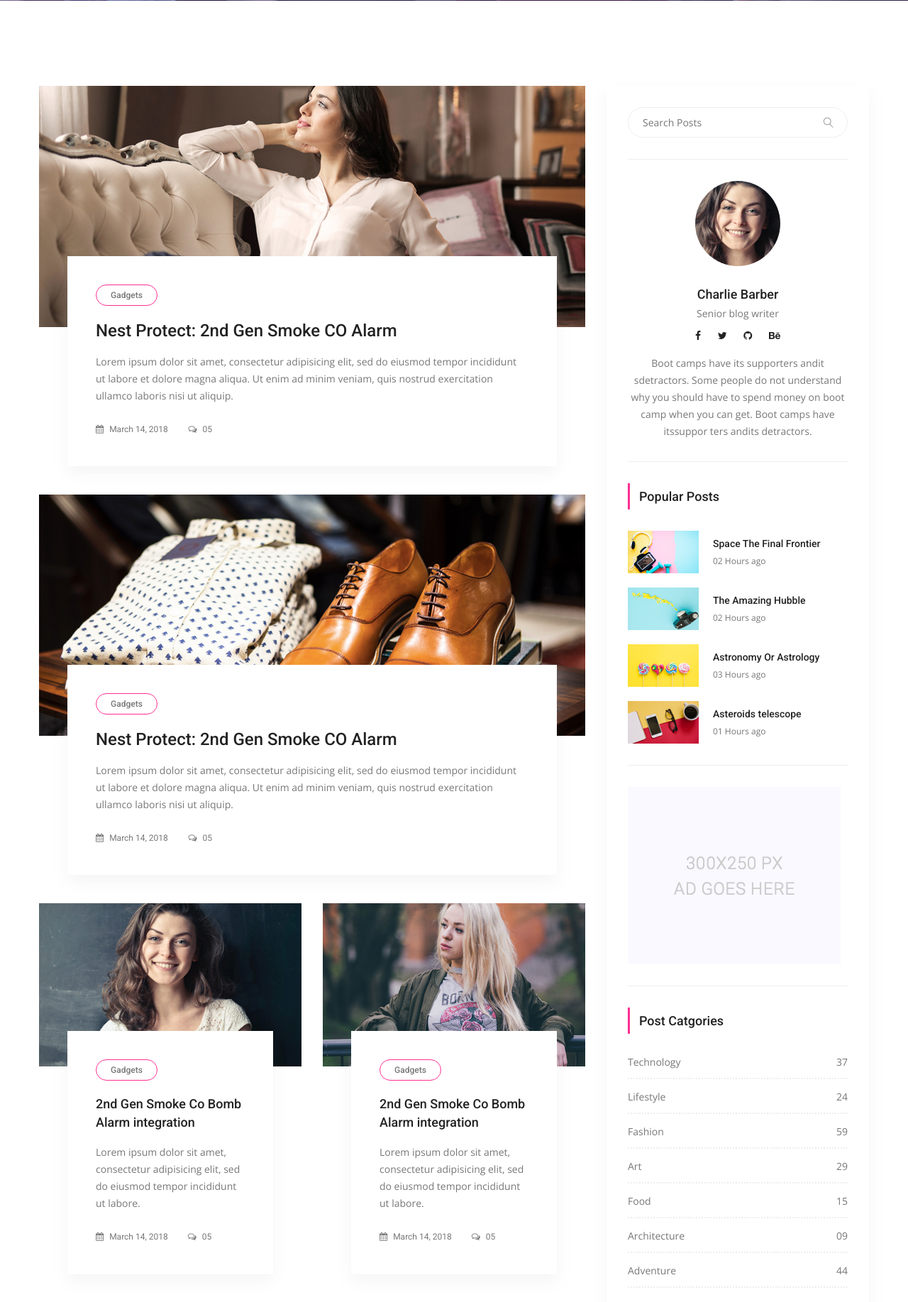
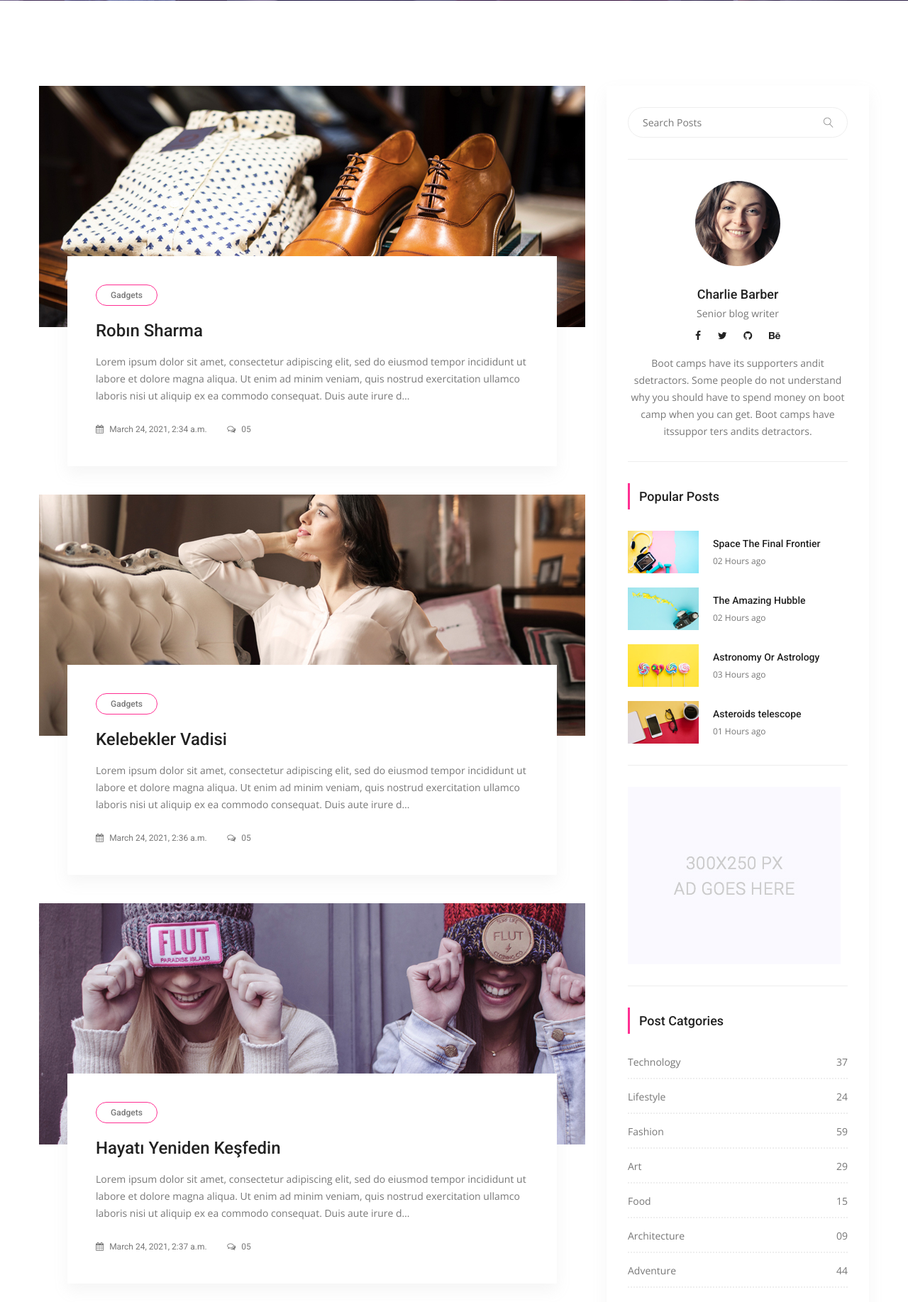
Before and after one commit to ugurhmz/Fantom-Blog-Volkan-Atis, a Django app: page / in a window 1280 px wide. Shown: the part 609-2444 px from the top of the page at 71% size. Run offline with Django 3.2, Linux system fonts and the light colour scheme; data comes from the database, SQL or seed files in the repository; both versions use the stored data as it was after the commit; some libraries are stand-ins or nearby versions.

Commit message:
ListView düzenlendi, db'den postlar çekildi

```diff
--- a/posts/views.py
+++ b/posts/views.py
@@ -1,6 +1,14 @@
 from django.shortcuts import render
 from django.views.generic import ListView, TemplateView
+from .models import Post
 
 
-class IndexView(TemplateView):
+class IndexView(ListView):
     template_name = 'posts/index.html' #templates->posts->index.html
+    model = Post
+    context_object_name = 'posts'  #key ->value gibi düşünebilirsin.
+
+    def get_context_data(self, *, object_list=None, **kwargs):
+        context = super(IndexView,self).get_context_data(**kwargs)
+
+        return context
--- a/templates/posts/index.html
+++ b/templates/posts/index.html
@@ -81,108 +81,27 @@
                 <div class="row">
                     <div class="col-lg-8">
                         <div class="blog_left_sidebar">
+
+                            {% for post in posts %}
                             <article class="blog_style1">
                             	<div class="blog_img">
-                            		<img class="img-fluid" src="{% static "img/home-blog/blog-1.jpg" %}" alt="">
+                            		<img class="img-fluid" src="{{ post.image.url }}" alt="">
                             	</div>
                             	<div class="blog_text">
 									<div class="blog_text_inner">
 										<a class="cat" href="#">Gadgets</a>
-										<a href="single-blog.html"><h4>Nest Protect: 2nd Gen Smoke CO Alarm</h4></a>
-										<p>Lorem ipsum dolor sit amet, consectetur adipisicing elit, sed do eiusmod tempor incididunt ut labore et dolore magna aliqua. Ut enim ad minim veniam, quis nostrud exercitation ullamco laboris nisi ut aliquip.</p>
+										<a href="single-blog.html"><h4>{{ post.title }}</h4></a>
+										<p>{{ post.content | safe | truncatechars_html:250 }}</p>
 										<div class="date">
-											<a href="#"><i class="fa fa-calendar" aria-hidden="true"></i> March 14, 2018</a>
+											<a href="#"><i class="fa fa-calendar" aria-hidden="true"></i> {{ post.publishing_date }}</a>
 											<a href="#"><i class="fa fa-comments-o" aria-hidden="true"></i> 05</a>
 										</div>
 									</div>
                             	</div>
                             </article>
-                            <article class="blog_style1">
-                            	<div class="blog_img">
-                            		<img class="img-fluid" src="{% static "img/home-blog/blog-2.jpg" %}" alt="">
-                            	</div>
-                            	<div class="blog_text">
-									<div class="blog_text_inner">
-										<a class="cat" href="#">Gadgets</a>
-										<a href="single-blog.html"><h4>Nest Protect: 2nd Gen Smoke CO Alarm</h4></a>
-										<p>Lorem ipsum dolor sit amet, consectetur adipisicing elit, sed do eiusmod tempor incididunt ut labore et dolore magna aliqua. Ut enim ad minim veniam, quis nostrud exercitation ullamco laboris nisi ut aliquip.</p>
-										<div class="date">
-											<a href="#"><i class="fa fa-calendar" aria-hidden="true"></i> March 14, 2018</a>
-											<a href="#"><i class="fa fa-comments-o" aria-hidden="true"></i> 05</a>
-										</div>
-									</div>
-								</div>
-                            </article>
-                            <div class="row">
-                            	<div class="col-md-6">
-                            		<article class="blog_style1 small">
-										<div class="blog_img">
-											<img class="img-fluid" src="{% static "img/home-blog/blog-small-1.jpg" %}" alt="">
-										</div>
-										<div class="blog_text">
-											<div class="blog_text_inner">
-												<a class="cat" href="#">Gadgets</a>
-												<a href="single-blog.html"><h4>2nd Gen Smoke Co Bomb Alarm integration</h4></a>
-												<p>Lorem ipsum dolor sit amet, consectetur adipisicing elit, sed do eiusmod tempor incididunt ut labore.</p>
-												<div class="date">
-													<a href="#"><i class="fa fa-calendar" aria-hidden="true"></i> March 14, 2018</a>
-													<a href="#"><i class="fa fa-comments-o" aria-hidden="true"></i> 05</a>
-												</div>
-											</div>
-										</div>
-									</article>
-                            	</div>
-                            	<div class="col-md-6">
-                            		<article class="blog_style1 small">
-										<div class="blog_img">
-											<img class="img-fluid" src="{% static "img/home-blog/blog-small-2.jpg" %}" alt="">
-										</div>
-										<div class="blog_text">
-											<div class="blog_text_inner">
-												<a class="cat" href="#">Gadgets</a>
-												<a href="single-blog.html"><h4>2nd Gen Smoke Co Bomb Alarm integration</h4></a>
-												<p>Lorem ipsum dolor sit amet, consectetur adipisicing elit, sed do eiusmod tempor incididunt ut labore.</p>
-												<div class="date">
-													<a href="#"><i class="fa fa-calendar" aria-hidden="true"></i> March 14, 2018</a>
-													<a href="#"><i class="fa fa-comments-o" aria-hidden="true"></i> 05</a>
-												</div>
-											</div>
-										</div>
-									</article>
-                            	</div>
-                            </div>
-                            <article class="blog_style1">
-                            	<div class="blog_img">
-                            		<img class="img-fluid" src="{% static "img/home-blog/blog-3.jpg" %}" alt="">
-                            	</div>
-                            	<div class="blog_text">
-									<div class="blog_text_inner">
-										<a class="cat" href="#">Gadgets</a>
-										<a href="single-blog.html"><h4>Nest Protect: 2nd Gen Smoke CO Alarm</h4></a>
-										<p>Lorem ipsum dolor sit amet, consectetur adipisicing elit, sed do eiusmod tempor incididunt ut labore et dolore magna aliqua. Ut enim ad minim veniam, quis nostrud exercitation ullamco laboris nisi ut aliquip.</p>
-										<div class="date">
-											<a href="#"><i class="fa fa-calendar" aria-hidden="true"></i> March 14, 2018</a>
-											<a href="#"><i class="fa fa-comments-o" aria-hidden="true"></i> 05</a>
-										</div>
-									</div>
-                            	</div>
-                            </article>
-                            <article class="blog_style1">
-                            	<div class="blog_img">
-                            		<img class="img-fluid" src="{% static "img/home-blog/blog-4.jpg" %}" alt="">
-                            	</div>
-                            	<div class="blog_text">
-									<div class="blog_text_inner">
-										<a class="cat" href="#">Gadgets</a>
-										<a href="single-blog.html"><h4>Nest Protect: 2nd Gen Smoke CO Alarm</h4></a>
-										<p>Lorem ipsum dolor sit amet, consectetur adipisicing elit, sed do eiusmod tempor incididunt ut labore et dolore magna aliqua. Ut enim ad minim veniam, quis nostrud exercitation ullamco laboris nisi ut aliquip.</p>
-										<div class="date">
-											<a href="#"><i class="fa fa-calendar" aria-hidden="true"></i> March 14, 2018</a>
-											<a href="#"><i class="fa fa-comments-o" aria-hidden="true"></i> 05</a>
-										</div>
-									</div>
-								</div>
-                            </article>
+
+                            {% endfor %}
+
                             <nav class="blog-pagination justify-content-center d-flex">
 		                        <ul class="pagination">
 		                            <li class="page-item">
```
Also changed, not shown: db.sqlite3, media/resimler/blog-1.jpg (added), media/resimler/blog-2.jpg (added), media/resimler/blog-3.jpg (added), media/resimler/blog-4.jpg (added), media/resimler/sean-o-KMn4VEeEPR8-unsplash.jpg (added).
